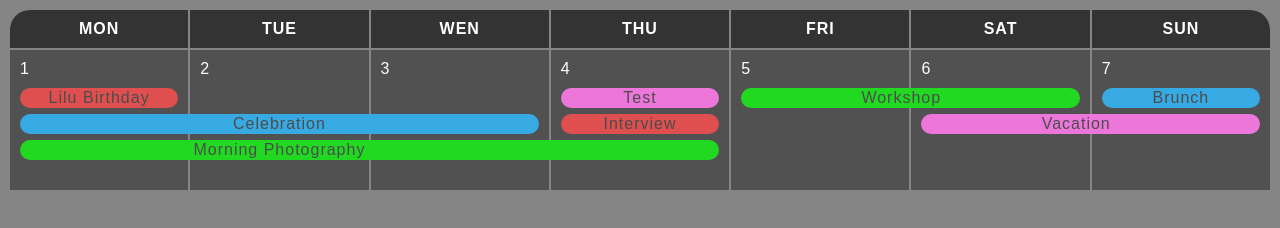
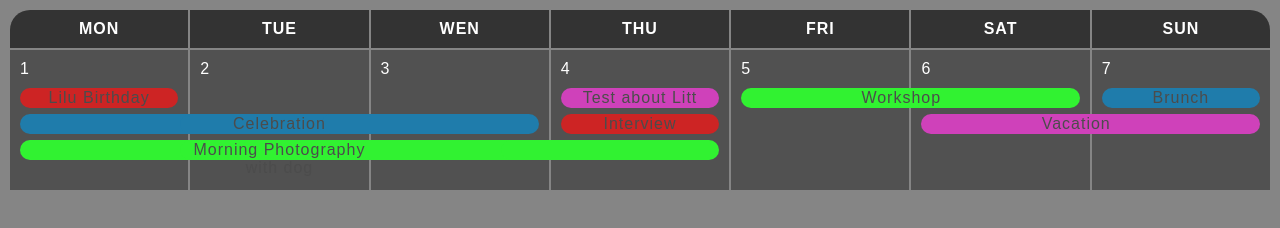
Before and after one commit to NikolaySkoblikov/Homework, a plain HTML site: page table/index.html in a window 1280 px wide. Drawn offline with Linux system fonts and the light colour scheme.

Commit message:
Changed color and description button

```diff
--- a/table/index.html
+++ b/table/index.html
@@ -29,7 +29,7 @@
                 <span class="number">2</span>
                 <span class="event"></span>
                 <span class="event event-middle blue-color">Celebration</span>
-                <span class="event event-middle green-color">Morning Photography</span>
+                <span class="event event-middle green-color">Morning Photography with dog</span>
             </td>
             <td>
                 <span class="number">3</span>
@@ -39,7 +39,7 @@
             </td>
             <td>
                 <span class="number">4</span>
-                <span class="event single-day pink-color">Test</span>
+                <span class="event single-day pink-color">Test about Litt</span>
                 <span class="event single-day salmon-color">Interview</span>
                 <span class="event event-end green-color"></span>
             </td>
--- a/table/style.css
+++ b/table/style.css
@@ -77,17 +77,17 @@ td {
 }
 
 .green-color {
-    background-color: #21d921;
+    background-color: #31f231;
 }
 
 .salmon-color {
-    background-color: #df4f4f;
+    background-color: #cd2424;
 }
 
 .blue-color {
-    background-color: #37aae3;
+    background-color: #1f7cab;
 }
 
 .pink-color {
-    background-color: #ec76da;
+    background-color: #cf41ba;
 }
```
